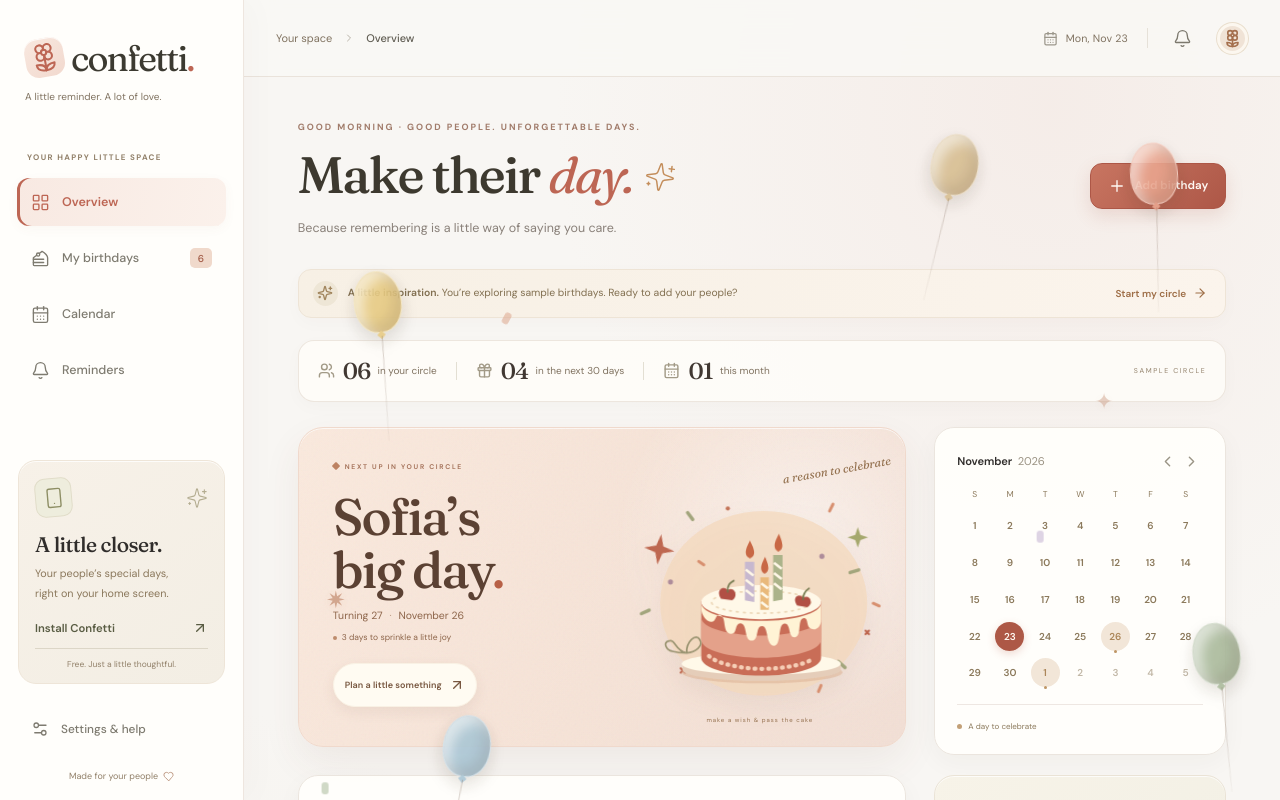
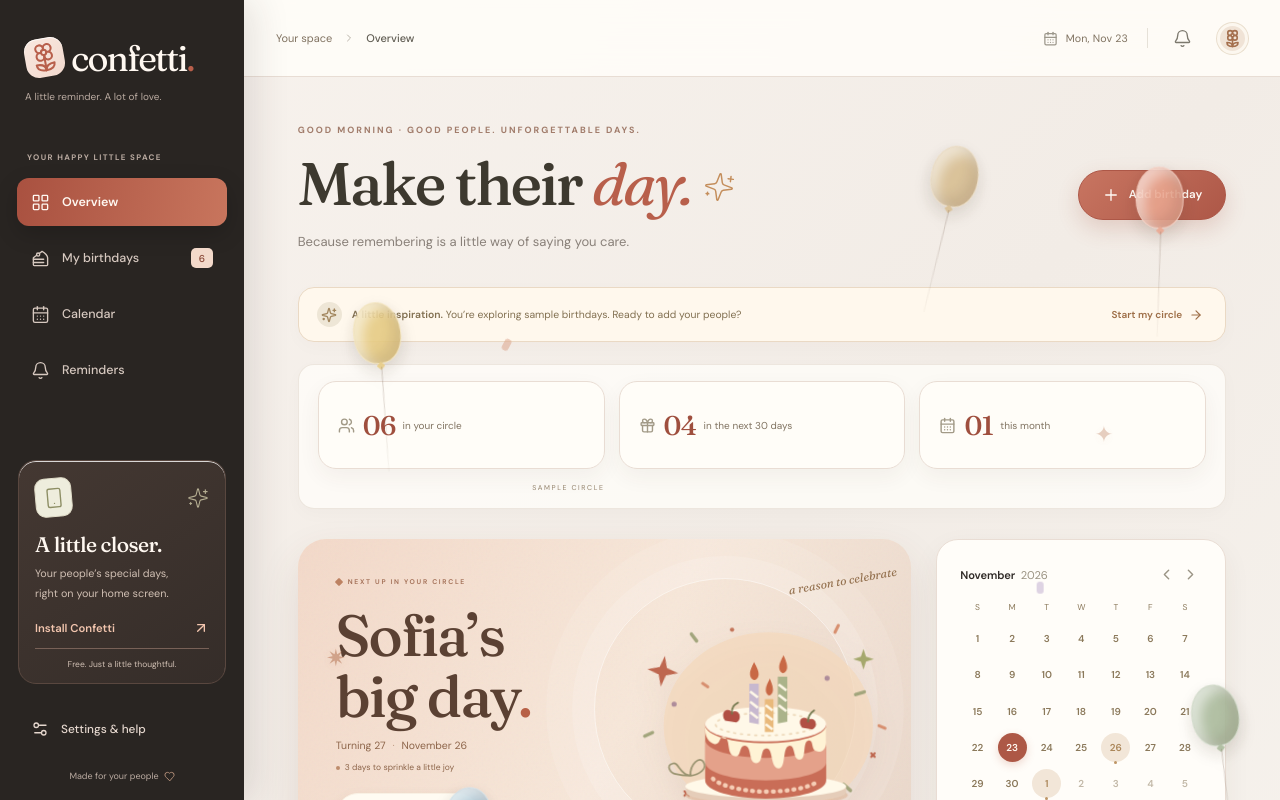
Before and after one commit to manuelrhyiel668-ai/birthday-reminder-apk-Manuel, a React (Vite) app: page / in a window 1280 px wide. Shown: the top 800 px of the page. Built offline with nearby package versions, Linux system fonts and the light colour scheme.

Commit message:
Make Confetti dashboard redesign clearly visible

```diff
--- a/src/styles.css
+++ b/src/styles.css
@@ -1100,3 +1100,130 @@ main { padding-top: 43px; }
 @media (prefers-reduced-motion: no-preference) {
   .nav-item, .button, .content-card, .calendar-card, .upcoming-section { transition-duration: .22s; }
 }
+
+
+/* Clear dashboard redesign: stronger contrast, depth, and card layout */
+:root {
+  --canvas: #f5f1ec;
+  --paper: #fffdf9;
+  --ink: #302a27;
+  --muted: #81736c;
+  --line: #eadfd7;
+  --accent: #b85f4b;
+  --accent-dark: #914633;
+}
+body {
+  background: linear-gradient(135deg,#f8f3ee 0%,#f2ece6 48%,#f8f5f0 100%);
+}
+.sidebar {
+  background: #292522;
+  border-right: 0;
+  color: #fff8f1;
+  box-shadow: 10px 0 35px rgba(48,35,29,.12);
+}
+.brand { color:#fff8f1; }
+.sidebar-intro,.nav-eyebrow,.sidebar-footer { color:#b9aaa0; }
+.nav-item { color:#d7c9c0; }
+.nav-item:hover { background:#403833; color:white; }
+.nav-item.active {
+  color:#fff8f1;
+  background:linear-gradient(100deg,#a95140,#c8755d);
+  box-shadow:0 8px 22px rgba(0,0,0,.18);
+}
+.nav-count { background:#f3d9ca;color:#864331; }
+.install-card {
+  background:linear-gradient(145deg,#443832,#352d29);
+  border:1px solid #59473f;
+  color:#fff8f1;
+}
+.install-card h3 { color:#fff8f1; }
+.install-card p,.install-note { color:#d0bfb3; }
+.install-card button { color:#f2c5ae;border-color:#786157; }
+.settings-nav { color:#e5d7ce; }
+.main-shell { background:transparent; }
+.topbar {
+  background:rgba(255,253,249,.88);
+  border-bottom:1px solid #e8ddd4;
+}
+main { max-width:1600px; padding-top:46px; }
+.page-heading { margin-bottom:34px; }
+.page-heading h1 { font-size:clamp(43px,5vw,60px); letter-spacing:-2.4px; }
+.page-subtitle { font-size:13px; }
+.add-birthday {
+  border-radius:999px;
+  padding:15px 23px;
+  box-shadow:0 9px 22px rgba(160,76,56,.2);
+}
+.sample-banner {
+  background:#fff8ed;
+  border:1px solid #ead9c4;
+  border-radius:16px;
+  padding:14px 18px;
+}
+.circle-stats {
+  display:grid;
+  grid-template-columns:repeat(3,minmax(0,1fr));
+  gap:14px;
+  margin:0 0 30px;
+}
+.circle-stats>div {
+  min-height:88px;
+  padding:16px 19px;
+  background:rgba(255,253,249,.92);
+  border:1px solid #e9ddd4;
+  border-radius:18px;
+  box-shadow:0 8px 22px rgba(73,49,38,.055);
+}
+.circle-stats strong { font-size:27px;color:#9f4f3e; }
+.stat-divider { display:none; }
+.overview-grid { grid-template-columns:minmax(0,1fr) 290px; gap:25px; }
+.hero-card {
+  min-height:340px;
+  border:0;
+  border-radius:28px;
+  background:linear-gradient(115deg,#f3d9c9 0%,#f7e7d9 53%,#e9d7ca 100%);
+  box-shadow:0 18px 42px rgba(103,65,47,.12);
+}
+.hero-card::after {
+  content:"";
+  position:absolute;
+  width:260px;height:260px;
+  right:9%;top:50%;
+  transform:translateY(-50%);
+  border-radius:50%;
+  border:1px solid rgba(255,255,255,.55);
+  box-shadow:0 0 0 22px rgba(255,255,255,.13),0 0 0 48px rgba(255,255,255,.09);
+  pointer-events:none;
+}
+.hero-copy { padding:38px 0 34px 38px; }
+.hero-copy h2 { font-size:clamp(43px,4.7vw,58px); }
+.upcoming-section,.content-card,.calendar-card,.thought-card {
+  border:1px solid #e9ddd4;
+  border-radius:22px;
+  background:#fffdf9;
+  box-shadow:0 10px 28px rgba(67,48,38,.06);
+}
+.upcoming-section { overflow:hidden; }
+.section-heading { padding:22px 25px; }
+.birthday-row { padding:18px 24px; }
+.birthday-row:hover { background:#fbf1eb; }
+.calendar-card,.content-card { padding:23px; }
+.thought-card { background:linear-gradient(145deg,#f4eee0,#eee8d8); }
+.button-primary { border-radius:999px; }
+.modal-inner { border-radius:26px; }
+@media(max-width:900px) {
+  .overview-grid { grid-template-columns:minmax(0,1fr); }
+}
+@media(max-width:760px) {
+  .sidebar { display:none; }
+  .main-shell { margin-left:0; }
+  main { padding:28px 17px 40px; }
+  .topbar { padding:0 17px; }
+  .circle-stats { gap:8px; }
+  .circle-stats>div { min-height:78px; padding:12px 9px; gap:6px; }
+  .circle-stats strong { font-size:23px; }
+  .circle-stats>div>span:last-child { font-size:9px; }
+  .hero-card { min-height:300px; border-radius:22px; }
+  .hero-copy { padding:27px 0 25px 23px; }
+  .hero-card::after { width:160px;height:160px;right:-35px; }
+}
```
